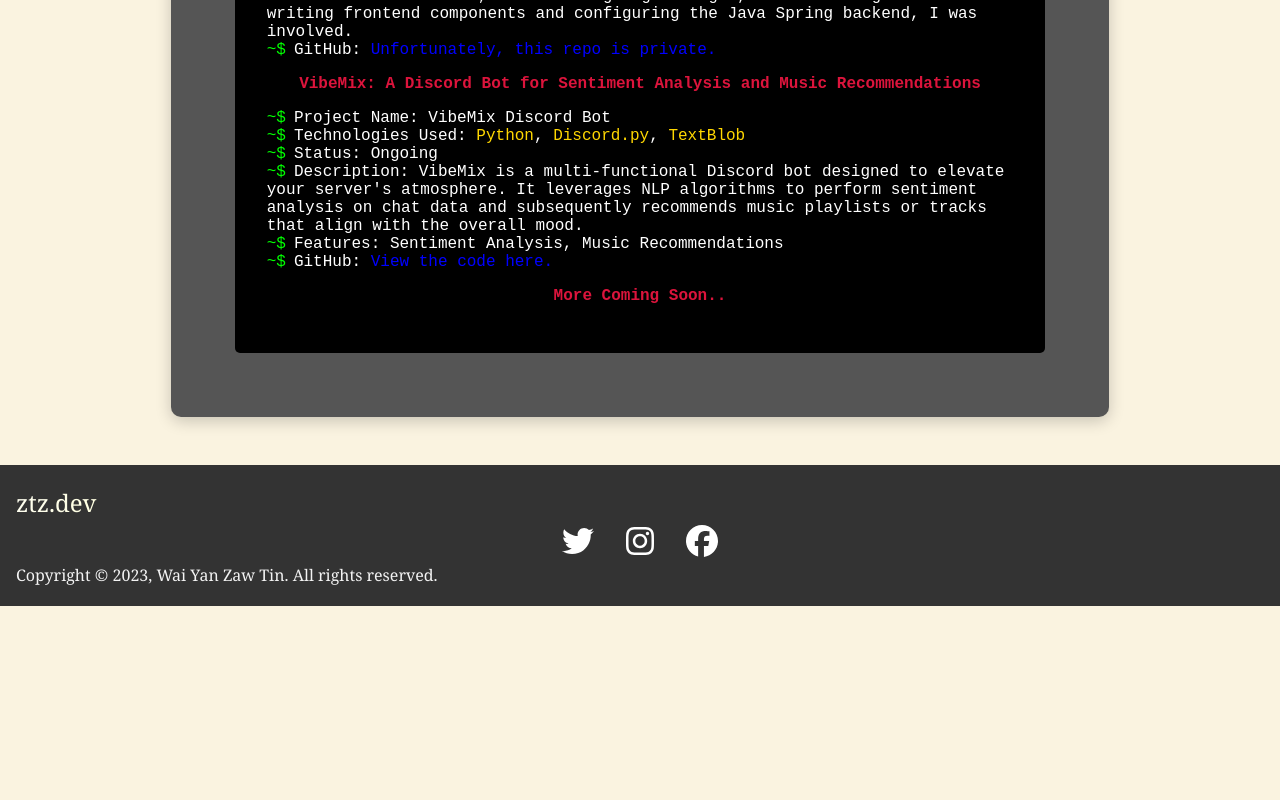
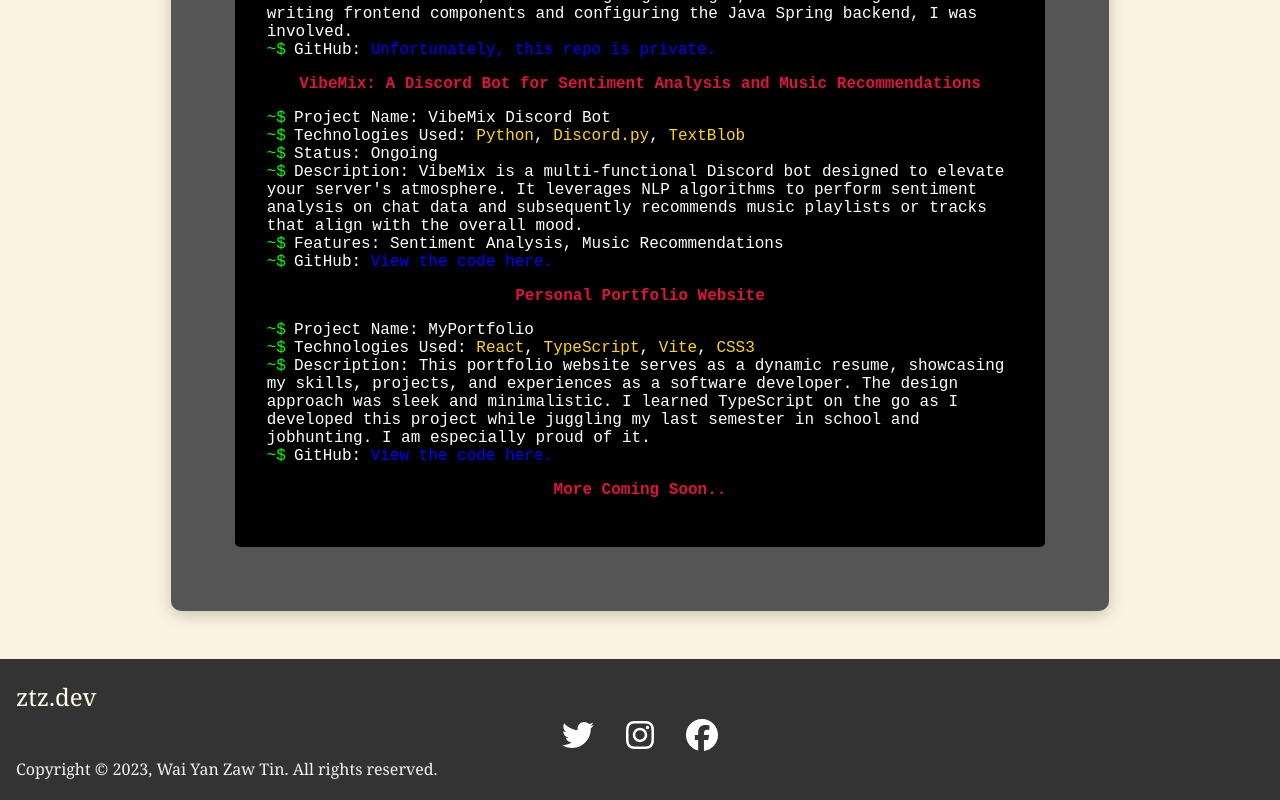
Before and after one commit to zteezy19/MyPortfolio, a React (Vite) app: page / in a window 1280 px wide. Shown: the part 2252-3052 px from the top of the page. Before the commit the page ends 2858 px from the top, so only its background shows below. Built offline with nearby package versions, Linux system fonts and the light colour scheme.

Commit message:
Added one more section to Projects.tsx

```diff
--- a/src/components/Projects.tsx
+++ b/src/components/Projects.tsx
@@ -105,6 +105,49 @@ const Projects = () => {
           </span>
         </div>
 
+        {/* Portfolio Website Project */}
+        <div className="terminal-project-title">
+          <span>Personal Portfolio Website</span>
+        </div>
+        <div>
+          <span className="terminal-prompt">~$</span>
+          <span>Project Name: MyPortfolio</span>
+        </div>
+        <div>
+          <span className="terminal-prompt">~$</span>
+          <span>
+            Technologies Used:
+            <span className="terminal-tech"> React</span>,
+            <span className="terminal-tech"> TypeScript</span>,
+            <span className="terminal-tech"> Vite</span>,
+            <span className="terminal-tech"> CSS3</span>
+          </span>
+        </div>
+        <div>
+          <span className="terminal-prompt">~$</span>
+          <span>
+            Description: This portfolio website serves as a dynamic resume,
+            showcasing my skills, projects, and experiences as a software
+            developer. The design approach was sleek and minimalistic. I learned
+            TypeScript on the go as I developed this project while juggling my
+            last semester in school and jobhunting. I am especially proud of it.
+          </span>
+        </div>
+        <div>
+          <span className="terminal-prompt">~$</span>
+          <span>
+            GitHub:{" "}
+            <a
+              href="https://github.com/zteezy19/MyPortfolio"
+              target="_blank"
+              rel="noreferrer"
+              className="terminal-link"
+            >
+              View the code here.
+            </a>
+          </span>
+        </div>
+
         {/* More Coming Soon */}
         <div className="terminal-project-title">
           <span>More Coming Soon..</span>
```
